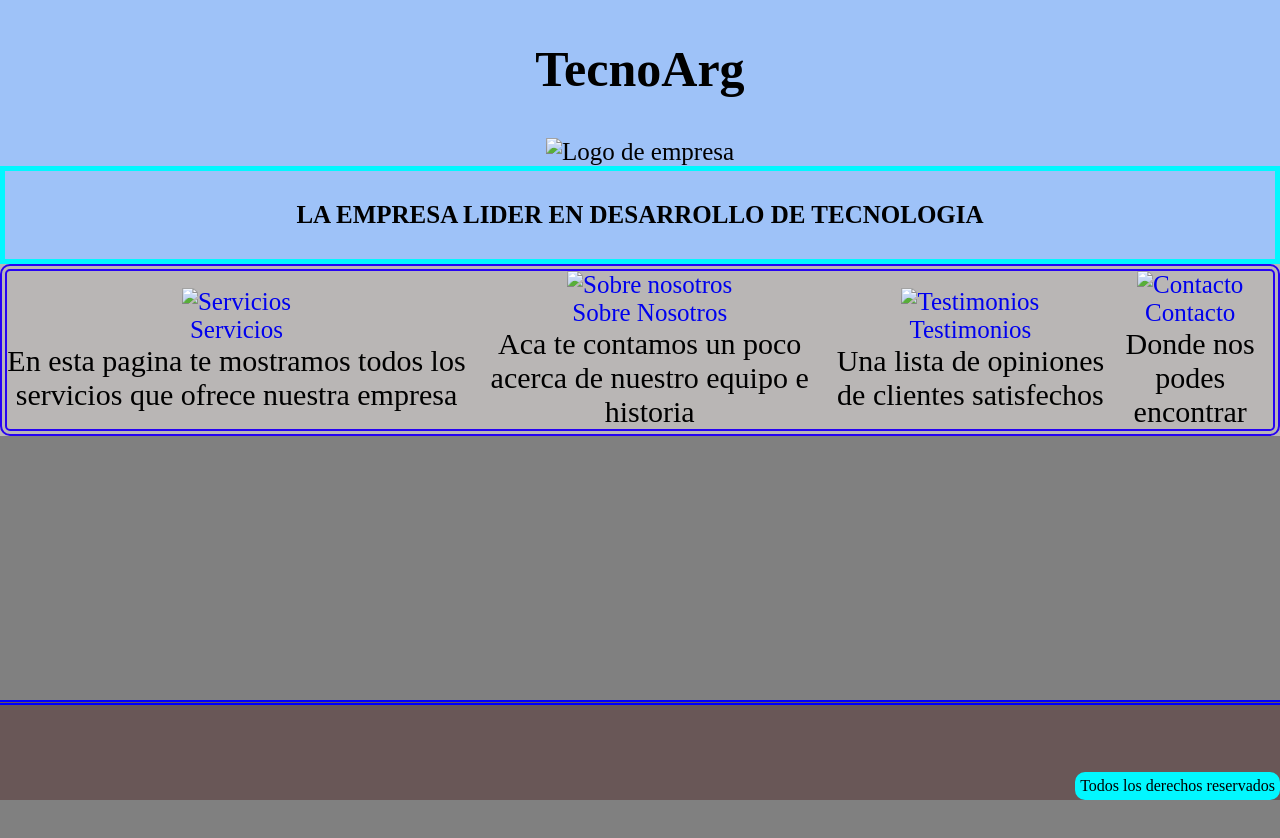
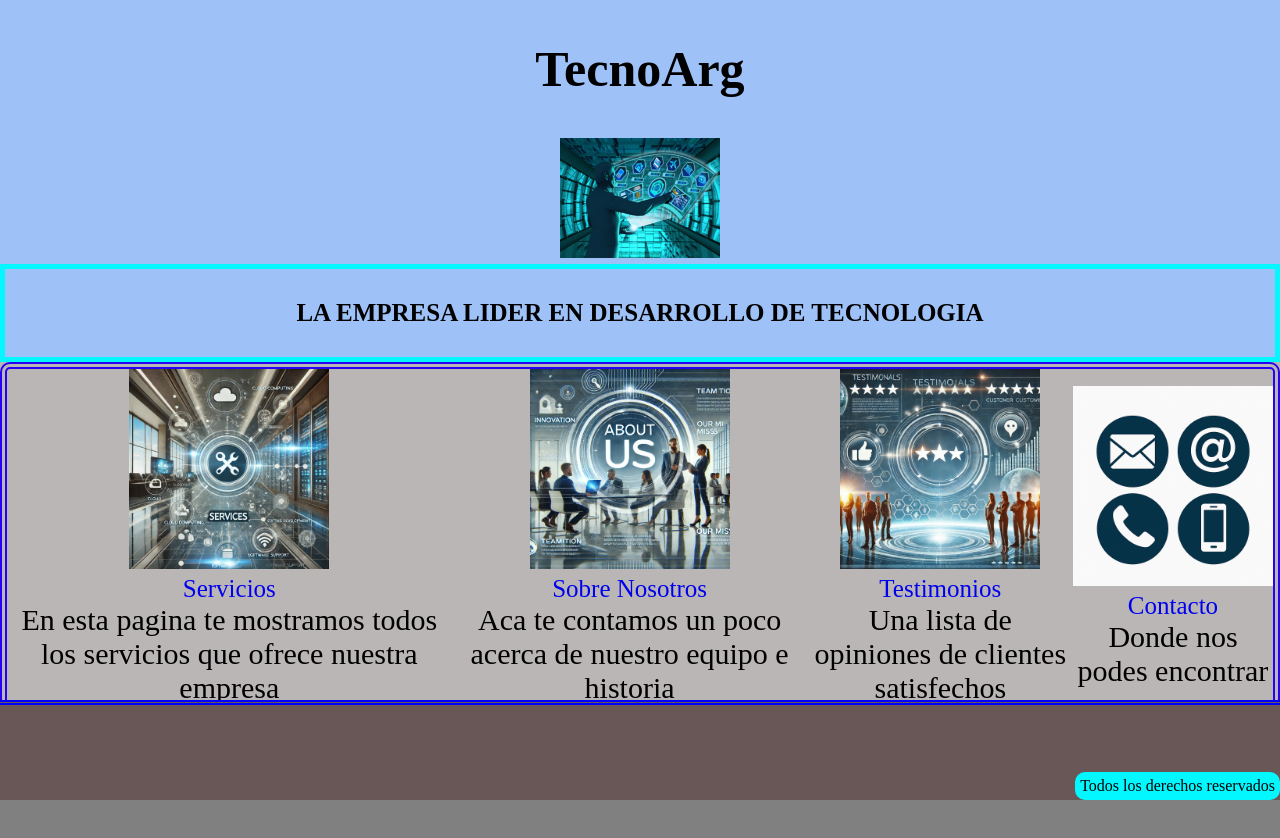
Before and after one commit to IanFranco22/repo-coder, a plain HTML site: page index.html in a window 1280 px wide. Shown: the top 838 px of the page. Drawn offline with Linux system fonts and the light colour scheme; the site is published under a folder, as on GitHub Pages, so addresses that start at the root find nothing.

Commit message:
correcciones css

```diff
--- a/index.html
+++ b/index.html
@@ -8,25 +8,28 @@
     <link rel="shortcut icon" href="/multimedia/tecnologia.jpg" type="image/x-icon">
 </head>
 <body>
-    <header><h1>TecnoArg</h1><img src="/multimedia/tecnologia.jpg" alt="Logo de empresa" width="100px"></header>
+    <header>
+        <h1>TecnoArg</h1><img src="./multimedia/tecnologia.jpg" alt="Logo de empresa" width="100px">
+        <h2>La empresa lider en desarrollo de tecnologia</h2>
+    </header>
     <main>
-        <h2>La empresa lider en desarrollo de tecnologia</h2>
+
         <nav class="menu">
             <ul>
                 <li>
-                    <a class="link" href="./pages/servicios.html"><img src="/multimedia/Servicios.webp" alt="Servicios" width="200px"><br>Servicios</a>
+                    <a class="link" href="./pages/servicios.html"><img src="./multimedia/Servicios.webp" alt="Servicios" width="200px"><br>Servicios</a>
                     <p class="parr1">En esta pagina te mostramos todos los servicios que ofrece nuestra empresa</p>
                 </li>
                 <li class="ab-us">
-                    <a class="link" href="./pages/sobre-nosotros.html"> <img src="/multimedia/Sobre nosotros.webp" alt="Sobre nosotros" width="200px"><br>Sobre Nosotros</a>
+                    <a class="link" href="./pages/sobre-nosotros.html"> <img src="./multimedia/Sobre nosotros.webp" alt="Sobre nosotros" width="200px"><br>Sobre Nosotros</a>
                     <p class="parr2">Aca te contamos un poco acerca de nuestro equipo e historia</p>
                 </li>
                 <li>
-                    <a class="link" href="./pages/testimonios.html"><img src="/multimedia/Testimonios.webp" alt="Testimonios" width="200px"><br>Testimonios</a>
+                    <a class="link" href="./pages/testimonios.html"><img src="./multimedia/Testimonios.webp" alt="Testimonios" width="200px"><br>Testimonios</a>
                     <p class="parr3">Una lista de opiniones de clientes satisfechos</p>
                 </li>
                 <li>
-                    <a class="link" href="./pages/contacto.html"><img src="/multimedia/Contacto.png" alt="Contacto" width="200px"><br>Contacto</a>
+                    <a class="link" href="./pages/contacto.html"><img src="./multimedia/Contacto.png" alt="Contacto" width="200px"><br>Contacto</a>
                     <p class="parr4">Donde nos podes encontrar</p>
                 </li>
             </ul>
```
Also changed, not shown: pages/contacto.html (+1 -1 lines), pages/servicios.html (+1 -1 lines), pages/sobre-nosotros.html (+1 -1 lines), pages/testimonios.html (+1 -1 lines).
